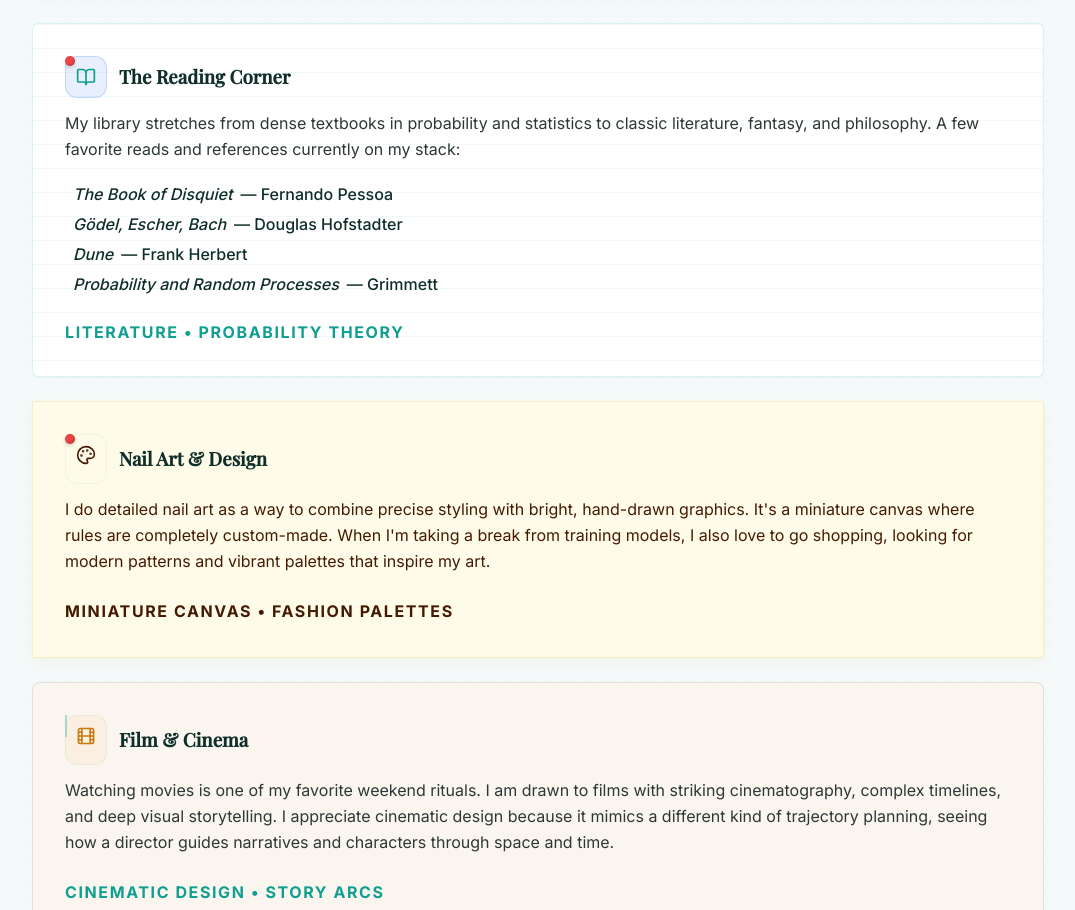
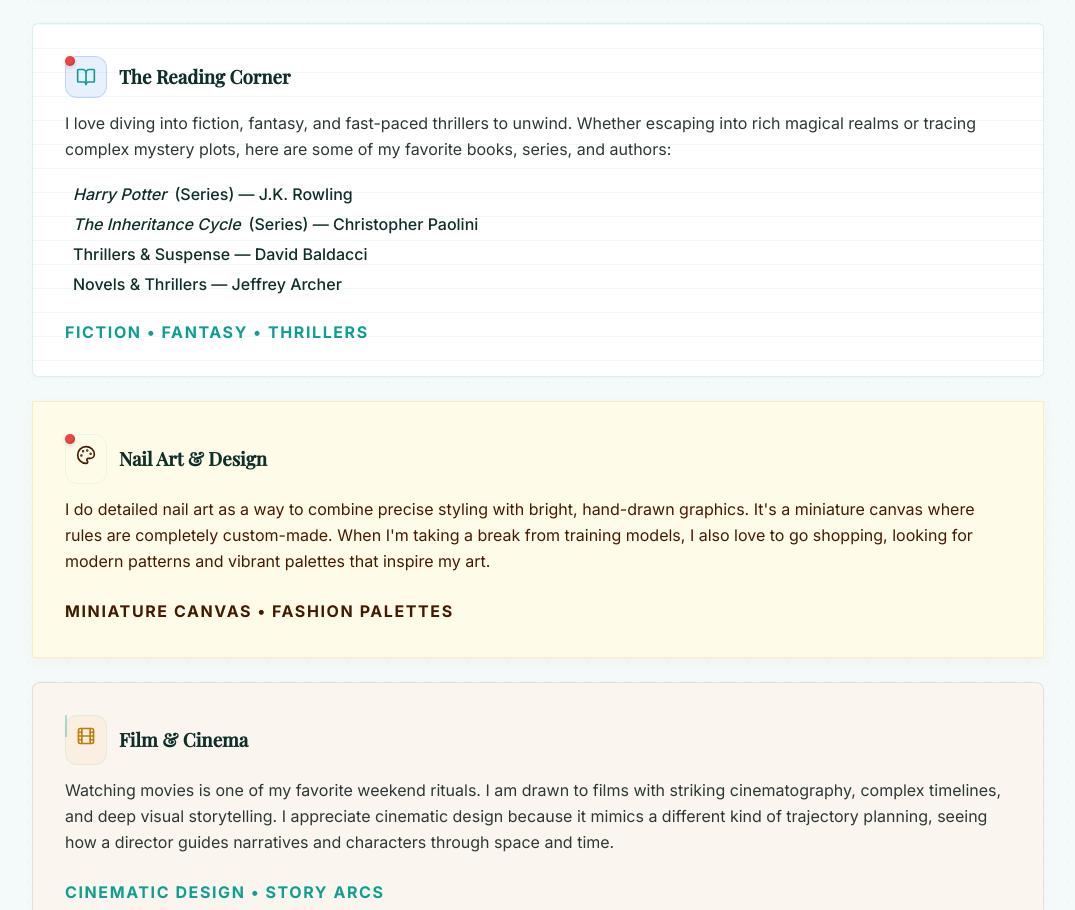
Before and after one commit to mmkeskar/Personal-Website, a Next.js app: page /Personal-Website/hobbies in a window 1280 px wide. Shown: the part 2668-3578 px from the top of the page, without its empty margins (102-1177 px from the left). Built offline with nearby package versions, Linux system fonts and the light colour scheme.

Commit message:
content: update reading list on Hobbies page to highlight fiction, fantasy, and thrillers

```diff
--- a/app/hobbies/page.tsx
+++ b/app/hobbies/page.tsx
@@ -261,27 +261,27 @@
                 <h3 className="font-serif text-xl font-bold text-primary">The Reading Corner</h3>
               </div>
               <p className="font-sans text-sm md:text-base text-foreground leading-relaxed mb-2">
-                My library stretches from dense textbooks in probability and statistics to classic literature, fantasy, and philosophy. A few favorite reads and references currently on my stack:
+                I love diving into fiction, fantasy, and fast-paced thrillers to unwind. Whether escaping into rich magical realms or tracing complex mystery plots, here are some of my favorite books, series, and authors:
               </p>
 
               {/* Reading List */}
               <div className="flex flex-col gap-1.5 text-xs text-text-muted pl-2 font-medium">
                 <span className="flex items-center gap-2 text-primary">
-                  <span className="w-1.5 h-1.5 rounded-full bg-accent" /> <em>The Book of Disquiet</em> &mdash; Fernando Pessoa
+                  <span className="w-1.5 h-1.5 rounded-full bg-accent" /> <em>Harry Potter</em> (Series) &mdash; J.K. Rowling
                 </span>
                 <span className="flex items-center gap-2 text-primary">
-                  <span className="w-1.5 h-1.5 rounded-full bg-accent" /> <em>Gödel, Escher, Bach</em> &mdash; Douglas Hofstadter
+                  <span className="w-1.5 h-1.5 rounded-full bg-accent" /> <em>The Inheritance Cycle</em> (Series) &mdash; Christopher Paolini
                 </span>
                 <span className="flex items-center gap-2 text-primary">
-                  <span className="w-1.5 h-1.5 rounded-full bg-accent" /> <em>Dune</em> &mdash; Frank Herbert
+                  <span className="w-1.5 h-1.5 rounded-full bg-accent" /> Thrillers &amp; Suspense &mdash; David Baldacci
                 </span>
                 <span className="flex items-center gap-2 text-primary">
-                  <span className="w-1.5 h-1.5 rounded-full bg-accent" /> <em>Probability and Random Processes</em> &mdash; Grimmett
+                  <span className="w-1.5 h-1.5 rounded-full bg-accent" /> Novels &amp; Thrillers &mdash; Jeffrey Archer
                 </span>
               </div>
             </div>
             <span className="text-[10px] font-sans font-bold text-accent uppercase tracking-widest block mt-2">
-              Literature &bull; Probability Theory
+              Fiction &bull; Fantasy &bull; Thrillers
             </span>
           </motion.div>
 
```
